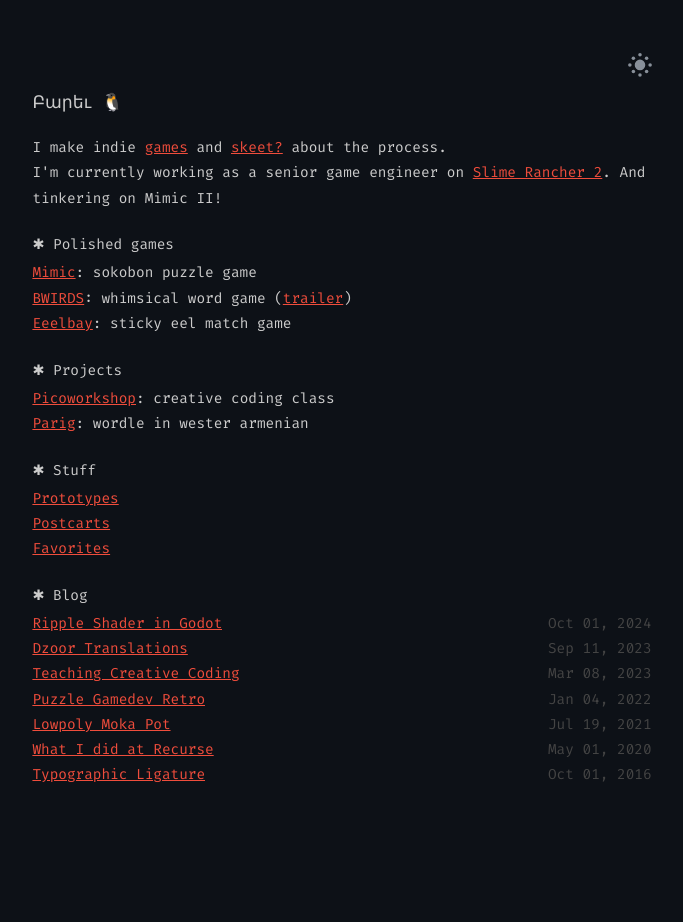
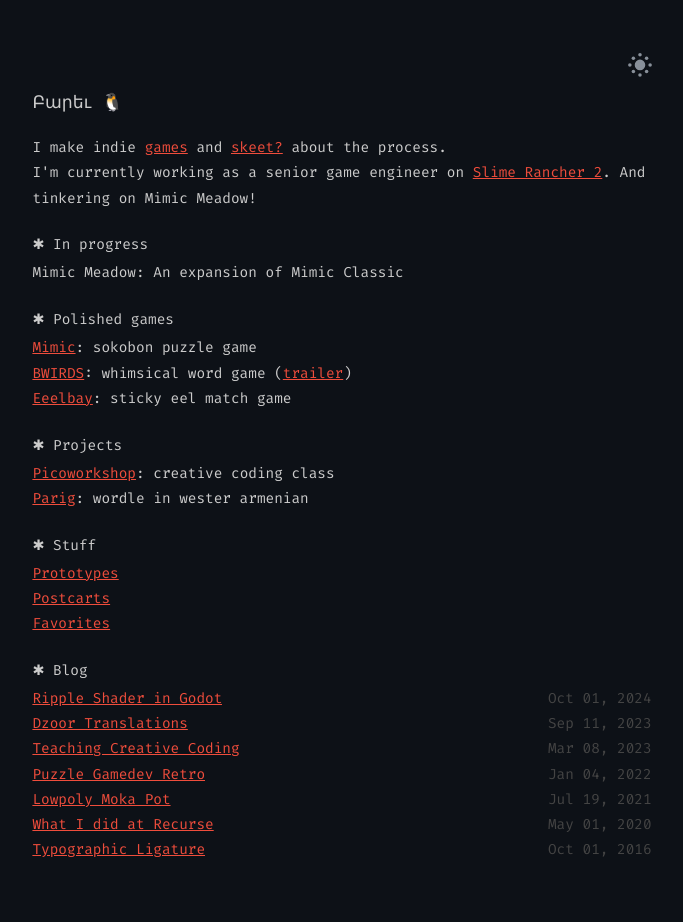
Before and after one commit to sourencho/sourencho.github.io, a Jekyll site: the page built from index.html, in a window 1280 px wide. Shown: the whole page, without its empty margins (298-981 px from the left). Built offline with Jekyll 4.4.1, drawn with Linux system fonts in a browser that asks for light colours; before the commit the page ends 900 px from its top, so only the background shows below that.

Commit message:
Update index.html

```diff
--- a/index.html
+++ b/index.html
@@ -13,9 +13,14 @@
         I make indie <a href="https://sourencho.itch.io/">games</a> and <a href="https://bsky.app/profile/sourencho.com">skeet?</a> about the process.
     </p>
     <p>
-        I'm currently working as a senior game engineer on <a href="https://store.steampowered.com/app/1657630/Slime_Rancher_2/" target="_blank">Slime Rancher 2</a>. And tinkering on Mimic II!
+        I'm currently working as a senior game engineer on <a href="https://store.steampowered.com/app/1657630/Slime_Rancher_2/" target="_blank">Slime Rancher 2</a>. And tinkering on Mimic Meadow!
     </p>
 </section>
+
+<subsection>
+    <p>✱ In progress</p>
+    Mimic Meadow: An expansion of Mimic Classic
+</subsection>
 
 <subsection>
     <p>✱ Polished games</p>
```
